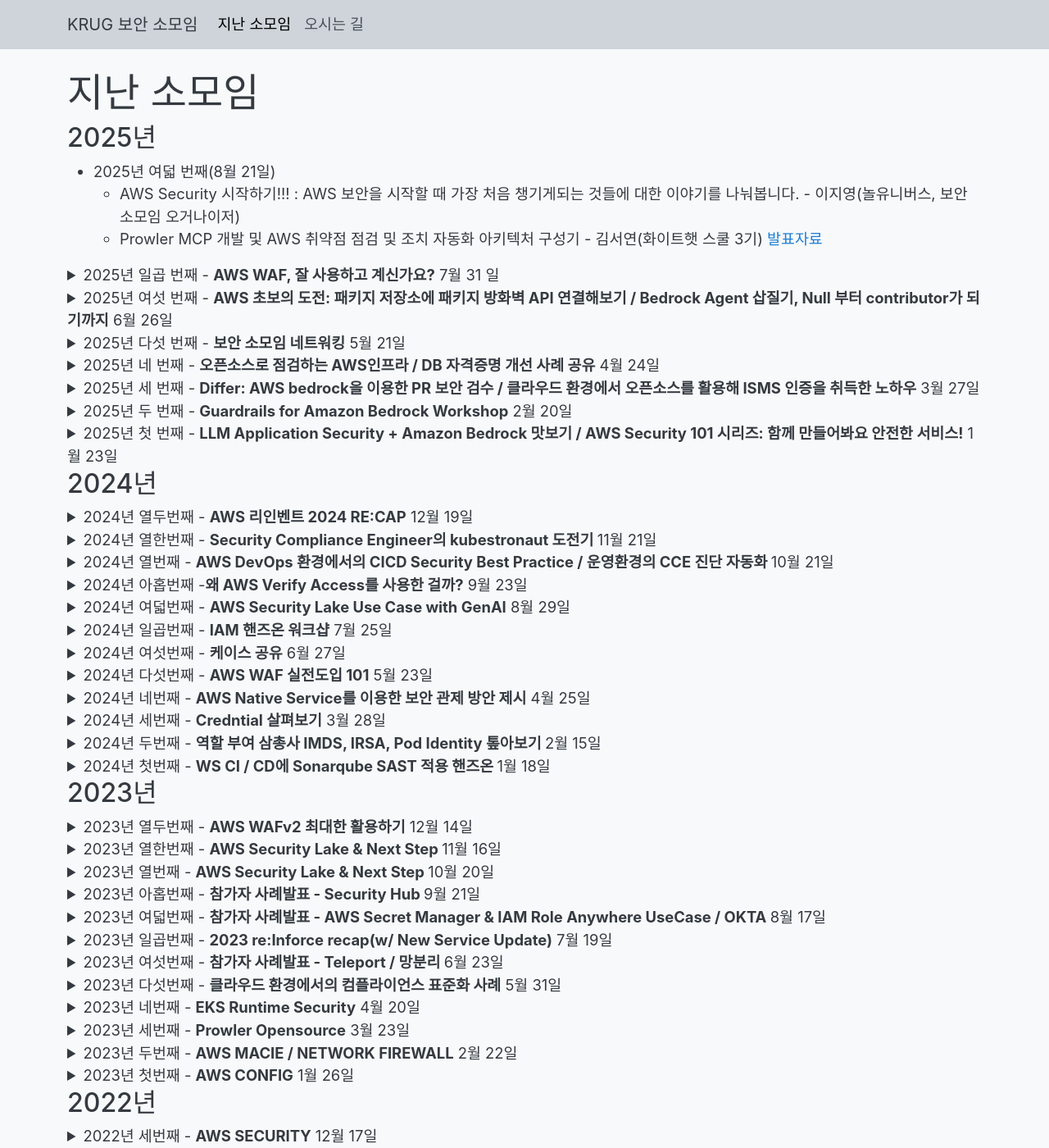
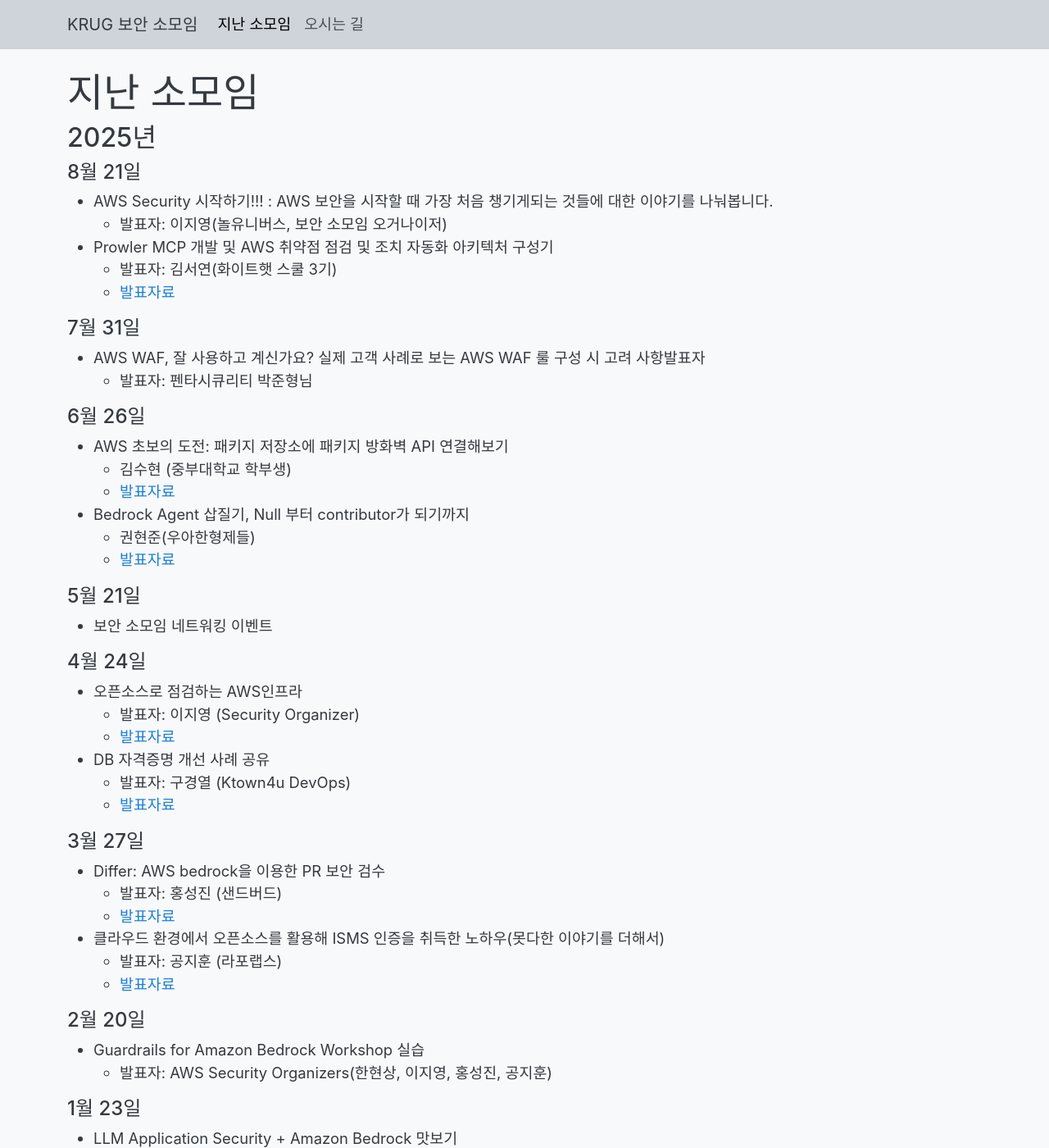
Before and after one commit to awskrug/security-group, a Jekyll site: the page built from program.md, in a window 1280 px wide and 1400 px high. Shown: the whole window at 82% size. Built offline with Jekyll 4.4.1, drawn with Linux system fonts in a browser that asks for light colours; some of the changed text lies outside the part shown.

Commit message:
중간 업데이트

```diff
--- a/program.md
+++ b/program.md
@@ -8,120 +8,104 @@ navorder: 1
 
 ## 2025년
 
-- 2025년 여덟 번째(8월 21일)
-  - AWS Security 시작하기!!! : AWS 보안을 시작할 때 가장 처음 챙기게되는 것들에 대한 이야기를 나눠봅니다. - 이지영(놀유니버스, 보안 소모임 오거나이저)
-  - Prowler MCP 개발 및 AWS 취약점 점검 및 조치 자동화 아키텍처 구성기 - 김서연(화이트햇 스쿨 3기) [발표자료](/files/AWSKRUG_2025_08_김서연-AWSKRUG_PROWLER_MCP.pdf)
+#### 8월 21일
+- AWS Security 시작하기!!! : AWS 보안을 시작할 때 가장 처음 챙기게되는 것들에 대한 이야기를 나눠봅니다.
+  - 발표자: 이지영(놀유니버스, 보안 소모임 오거나이저)
+- Prowler MCP 개발 및 AWS 취약점 점검 및 조치 자동화 아키텍처 구성기
+  - 발표자: 김서연(화이트햇 스쿨 3기)
+  - [발표자료](/files/AWSKRUG_2025_08_김서연-AWSKRUG_PROWLER_MCP.pdf)
 
-<details>
-  <summary>2025년 일곱 번째 - <b>AWS WAF, 잘 사용하고 계신가요?</b> 7월 31
-일</summary>
-
-  ### `발표 내용`
-   * AWS WAF, 잘 사용하고 계신가요? 실제 고객 사례로 보는 AWS WAF 룰 구성 시 고려 사항발표자 - 펜타시큐리티 박준형님
-</details>
-
-<details>
-  <summary>2025년 여섯 번째 - <b>AWS 초보의 도전: 패키지 저장소에 패키지 방화벽 API 연결해보기 / Bedrock Agent 삽질기, Null 부터 contributor가 되기까지</b> 6월 26일</summary>
-
-  ### `발표 내용`
-   * AWS 초보의 도전: 패키지 저장소에 패키지 방화벽 API 연결해보기 - 김수현 (중부대학교 학부생)
-   * Bedrock Agent 삽질기, Null 부터 contributor가 되기까지 - 권현준(우아한형제들)
-</details>
-
-<details>
-  <summary>2025년 다섯 번째 - <b>보안 소모임 네트워킹</b> 5월 21일</summary>
-
-  ### `발표 내용`
-   *  보안 소모임 네트워킹
-</details>
-
-<details>
-  <summary>2025년 네 번째 - <b> 오픈소스로 점검하는 AWS인프라  / DB 자격증명 개선 사례 공유</b> 4월 24일</summary>
-
-  ### `발표 내용`
-   * 오픈소스로 점검하는 AWS인프라 - 이지영 (Security Organizer)
-   * DB 자격증명 개선 사례 공유 - 구경열 (Ktown4u DevOps)
-</details>
-
-<details>
-  <summary>2025년 세 번째 - <b>Differ: AWS bedrock을 이용한 PR 보안 검수 / 클라우드 환경에서 오픈소스를 활용해 ISMS 인증을 취득한 노하우</b> 3월 27일</summary>
-
-  ### `발표 내용`
-   *  Differ: AWS bedrock을 이용한 PR 보안 검수 - 홍성진 (샌드버드)
-   *  클라우드 환경에서 오픈소스를 활용해 ISMS 인증을 취득한 노하우(못다한 이야기를 더해서) - 공지훈 (라포랩스)
-</details>
-
-<details>
-  <summary>2025년 두 번째 - <b>Guardrails for Amazon Bedrock Workshop</b> 2월 20일</summary>
-
-  ### `발표 내용`
-   *  Guardrails for Amazon Bedrock Workshop(별도의 발표자료는 없습니다.) - AWS Security Organizers
-</details>
+#### 7월 31일
+- AWS WAF, 잘 사용하고 계신가요? 실제 고객 사례로 보는 AWS WAF 룰 구성 시 고려 사항발표자
+  - 발표자: 펜타시큐리티 박준형님
 
 
-<details>
-  <summary>2025년 첫 번째 - <b>LLM Application Security + Amazon Bedrock 맛보기 / AWS Security 101 시리즈: 함께 만들어봐요 안전한 서비스!</b> 1월 23일</summary>
+#### 6월 26일
+- AWS 초보의 도전: 패키지 저장소에 패키지 방화벽 API 연결해보기
+  - 김수현 (중부대학교 학부생)
+  - [발표자료](/files/AWSKRUG_2025_06_김수현-AWSKRUG%20Supply%20Chain%20Defender.pdf)
+- Bedrock Agent 삽질기, Null 부터 contributor가 되기까지
+  - 권현준(우아한형제들)
+  - [발표자료](/files/AWSKRUG_2025_06_권현준-Bedrock%20Agent%20삽질기!%20Null부터%20contributor가%20되기까지.pdf)
 
-  ### `발표 내용`
-   *  LLM Application Security + Amazon Bedrock 맛보기 - 박현준 (네이버)
-   *  AWS Security 101 시리즈: 함께 만들어봐요 안전한 서비스! - 홍성진 (샌드버드)
-</details>
+#### 5월 21일
+- 보안 소모임 네트워킹 이벤트
+
+#### 4월 24일
+- 오픈소스로 점검하는 AWS인프라
+  - 발표자: 이지영 (Security Organizer)
+  - [발표자료](/files/AWSKRUG_2025_04_이지영_PROWLER_SERVICE_SCREENER.pdf)
+- DB 자격증명 개선 사례 공유
+  - 발표자: 구경열 (Ktown4u DevOps)
+  - [발표자료](/files/AWSKRUG_2025_04_구경열-DB%20자격증명%20개선사례-제출용.pdf)
+
+#### 3월 27일
+- Differ: AWS bedrock을 이용한 PR 보안 검수
+  - 발표자: 홍성진 (샌드버드)
+  - [발표자료](/files/AWSKRUG_2025_03_홍성진-Differ%20-%20LLM을%20이용한%20코드%20변화%20보안%20검수%20홍성진.pdf)
+- 클라우드 환경에서 오픈소스를 활용해 ISMS 인증을 취득한 노하우(못다한 이야기를 더해서)
+  - 발표자: 공지훈 (라포랩스)
+  - [발표자료](/files/AWSKRUG_2025_03_공지훈-클라우드%20환경에서%20오픈소스를%20활용해%20ISMS%20인증을%20취득한%20노하우(못다한%20이야기를%20더해서).pdf)
+
+#### 2월 20일
+- Guardrails for Amazon Bedrock Workshop 실습
+  - 발표자: AWS Security Organizers(한현상, 이지영, 홍성진, 공지훈)
+
+#### 1월 23일
+- LLM Application Security + Amazon Bedrock 맛보기
+  - 발표자: 박현준 (네이버)
+  - [발표자료](/files/AWSKRUG_2025_01_Security_LLM.pdf)
+- AWS Security 101 시리즈: 함께 만들어봐요 안전한 서비스!
+  - 발표자: 홍성진 (샌드버드)
+  - [발표자료](/files/AWSKRUG_2025_01_AWS%20SECURITY%20101.pdf)
 
 
 ## 2024년
 
-<details>
-  <summary>2024년 열두번째 - <b>AWS 리인벤트 2024 RE:CAP</b> 12월 19일</summary>
+#### 12월 19일
+- AWS 리인벤트 2024 RE:CAP
+  - 발표자: 이지영 (백패커)
+  - [발표자료](/files/AWSKRUG_2024_12_AWS%20RECAP.pdf)
 
-  ### `발표 내용`
-   *  AWS 리인벤트 2024 RE:CAP - 이지영 (백패커)
-</details>
+#### 11월 21일
+- 도전 계기, kubestronaut 설명, 한계점, 취득 과정에서 배운점, 취득 팁!
+  - 발표자: 공지훈 (라포랩스)
+  - [발표자료](/files/AWSKRUG_2024_11_KUBEASTRONUT.pdf)
 
-<details>
-  <summary>2024년 열한번째 - <b>Security Compliance Engineer의 kubestronaut 도전기 </b> 11월 21일</summary>
+#### 10월 21일
+- AWS DevOps 환경에서의 CICD Security Best..? Practice의 사례 알아보기
+  - 발표자: 화이트햇 스쿨 2기 INFINITE 팀
+  - [발표자료](/files/AWSKRUG_2024_10_AWS_DevOps_CICD_Security%20Best_Practice.pdf)
+- VPC Endpoint 를 활용한 세상 하찮은 cce 진단 자동화 사례 알아보기
+  - 발표자: 권현준 (우아한 형제들)
+  - [발표자료](/files/AWSKRUG_2024_10_CCE_SECURITY_CHECK_AUTOMATION_WITH_VPC%20Endpoint.pdf)
 
-  ### `발표 내용`
-   *  도전 계기, kubestronaut 설명, 한계점, 취득 과정에서 배운점, 취득 팁! - 공지훈 (라포랩스)
-</details>
+#### 9월 23일
+- 비싸지만 AWS Verify Access를 사용할 수밖에 없었던 비하인드 스토리
+  - 발표자: 씬커 (AWSKRUG)
+  - [발표자료](/files/AWSKRUG_2024_09_VERIFIED_ACCESS.pdf)
 
-<details>
-  <summary>2024년 열번째 - <b>AWS DevOps 환경에서의 CICD Security Best Practice / 운영환경의 CCE 진단 자동화 </b> 10월 21일</summary>
+#### 8월 29일
+- AWS 환경에서의 보안 로그 통합의 Security Lake를 구성하고 정보보호 팀 에서의 활용방안으로의 GenAI 프로세스의 연결방안 알아보기
+  - 발표자: 한현상(AWS)
+  - [발표자료](/files/AWSKRUG_2024_08_SecurityLake_UseCase_with%20GenAI.pdf)
 
-  ### `발표 내용`
-   *  AWS DevOps 환경에서의 CICD Security Best..? Practice의 사례 알아보기 - 화이트햇 스쿨 2기 INFINITE 팀
-   *  VPC Endpoint 를 활용한 세상 하찮은 cce 진단 자동화 사례 알아보기 - 권현준 (우아한 형제들)
-</details>
+#### 7월 25일
+- IAM 핸즈온 워크샵
+  - 이지영 (백패커)
 
-<details>
-  <summary>2024년 아홉번째 -<b>왜 AWS Verify Access를 사용한 걸까?</b> 9월 23일</summary>
-
-  ### `발표 내용`
-   *  비싸지만 AWS Verify Access를 사용할 수밖에 없었던 비하인드 스토리 - 씬커 (AWSKRUG)
-</details>
-
-<details>
-  <summary>2024년 여덟번째 - <b>AWS Security Lake Use Case with GenAI</b> 8월 29일</summary>
-
-  ### `발표 내용`
-   *  AWS 환경에서의 보안 로그 통합의 Security Lake를 구성하고 정보보호 팀 에서의 활용방안으로의 GenAI 프로세스의 연결방안 알아보기 - 한현상(AWS)
-</details>
-
-<details>
-  <summary>2024년 일곱번째 - <b>IAM 핸즈온 워크샵</b> 7월 25일</summary>
-
-  ### `발표 내용`
-   *  IAM 핸즈온 워크샵 - 이지영 (백패커)
-
-</details>
-
-<details>
-  <summary>2024년 여섯번째 - <b>케이스 공유</b> 6월 27일</summary>
-
-  ### `발표 내용`
-   *  이 3rd-party는 왜 필요할까 - 김진복 (flex)
-   *  SessionManager 로 서버 접근 솔루션 비용 절약하기 / RunCommand 로 취약점 점검 스크립트 실행하기 - 이금춘 (하나투어)
-   *  GWS 보안기능(CAA / GCPW) 소개 / 키클락 소개 & 키클락을 통한 AWS 접근관리 - 공지훈 (라포랩스)
-   *  CrowdStrike를 활용한 엔드포인트 보안 아키텍처  - 늑대양0 (AWSKRUG)
+#### 6월 27일
+- 이 3rd-party는 왜 필요할까
+  - 발표자: 김진복 (flex)
+  - [발표자료](/files/AWSKRUG_2024_06_CASE_FLEX.pdf)
+- SessionManager 로 서버 접근 솔루션 비용 절약하기 / RunCommand 로 취약점 점검 스크립트 실행하기
+  - 발표자: 이금춘 (하나투어)
+  - [발표자료](/files/AWSKRUG_2024_06_CASE_AUTOMATION.pdf)
+- GWS 보안기능(CAA / GCPW) 소개 / 키클락 소개 & 키클락을 통한 AWS 접근관리
+  - 발표자: 공지훈 (라포랩스)
+  - [발표자료](/files/AWSKRUG_2024_06_CASE_ZEROTRUST.pdf)
+- CrowdStrike를 활용한 엔드포인트 보안 아키텍처
+  - 발표자: 늑대양0 (AWSKRUG)
 
 </details>
 
```
